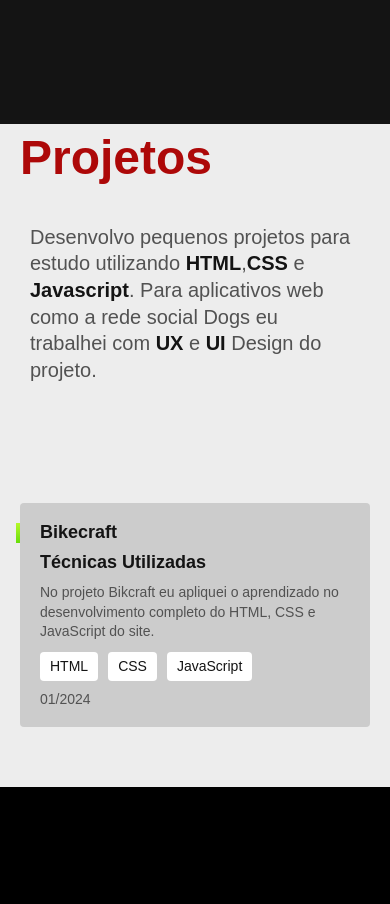
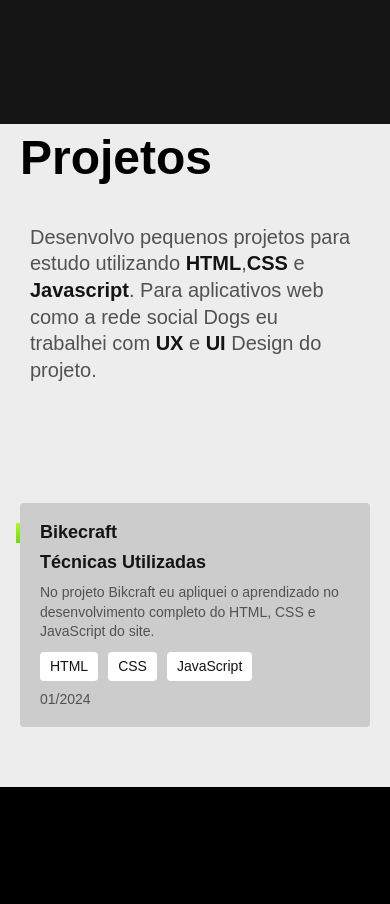
Before and after one commit to victorschiavo/victorschiavo.github.io, a plain HTML site: page index.html in a window 390 px wide. Shown: the part 1760-2664 px from the top of the page. Drawn offline with Linux system fonts and the light colour scheme.

Commit message:
media cor projeto

```diff
--- a/css/projetos/projetos.css
+++ b/css/projetos/projetos.css
@@ -101,7 +101,7 @@
 }
 
 .experiencia .subtitulo {
-    color: #ad0808;
+    color: var(--cor-12);
 }
 
 .experiencia-texto {
```
